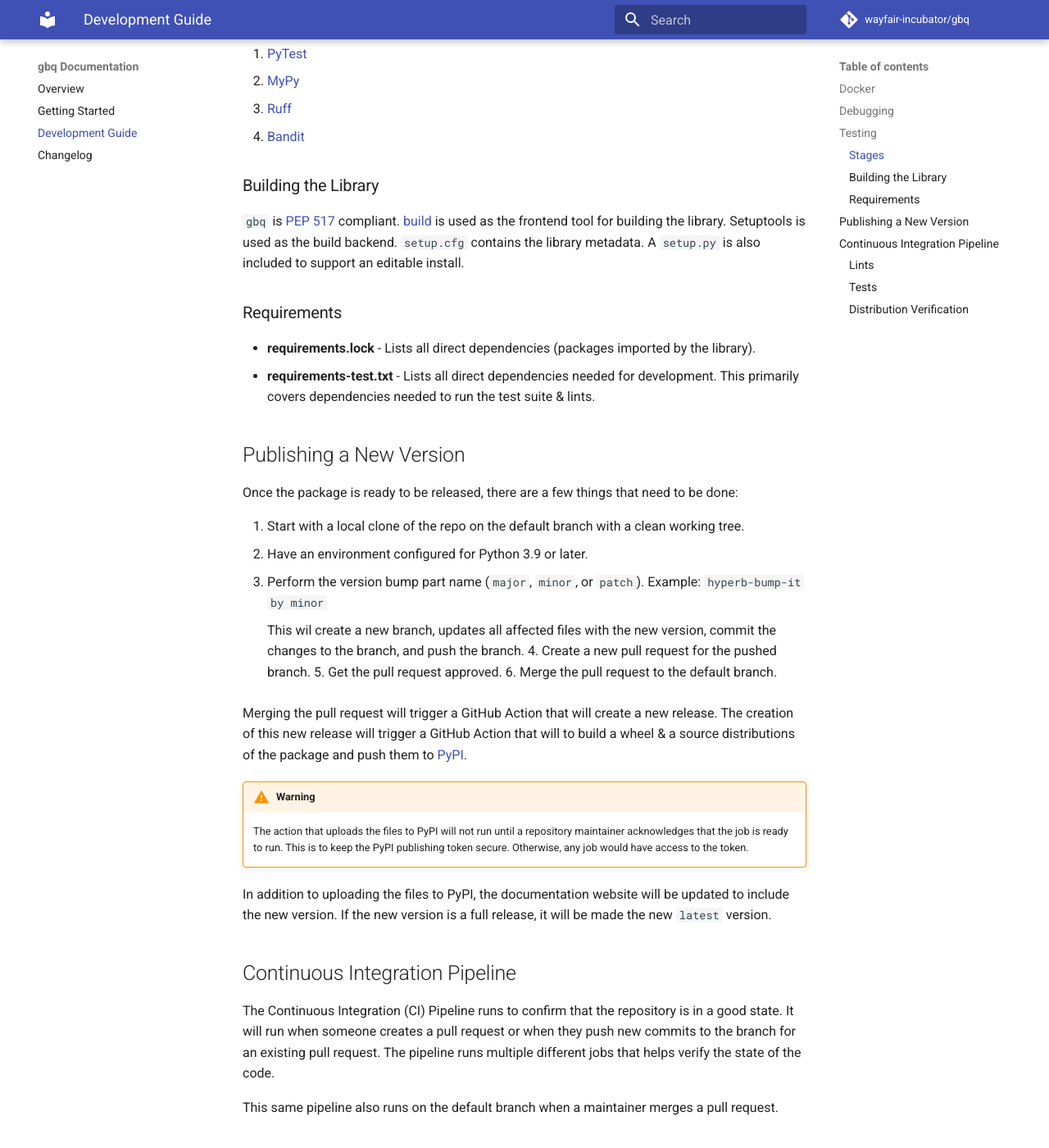
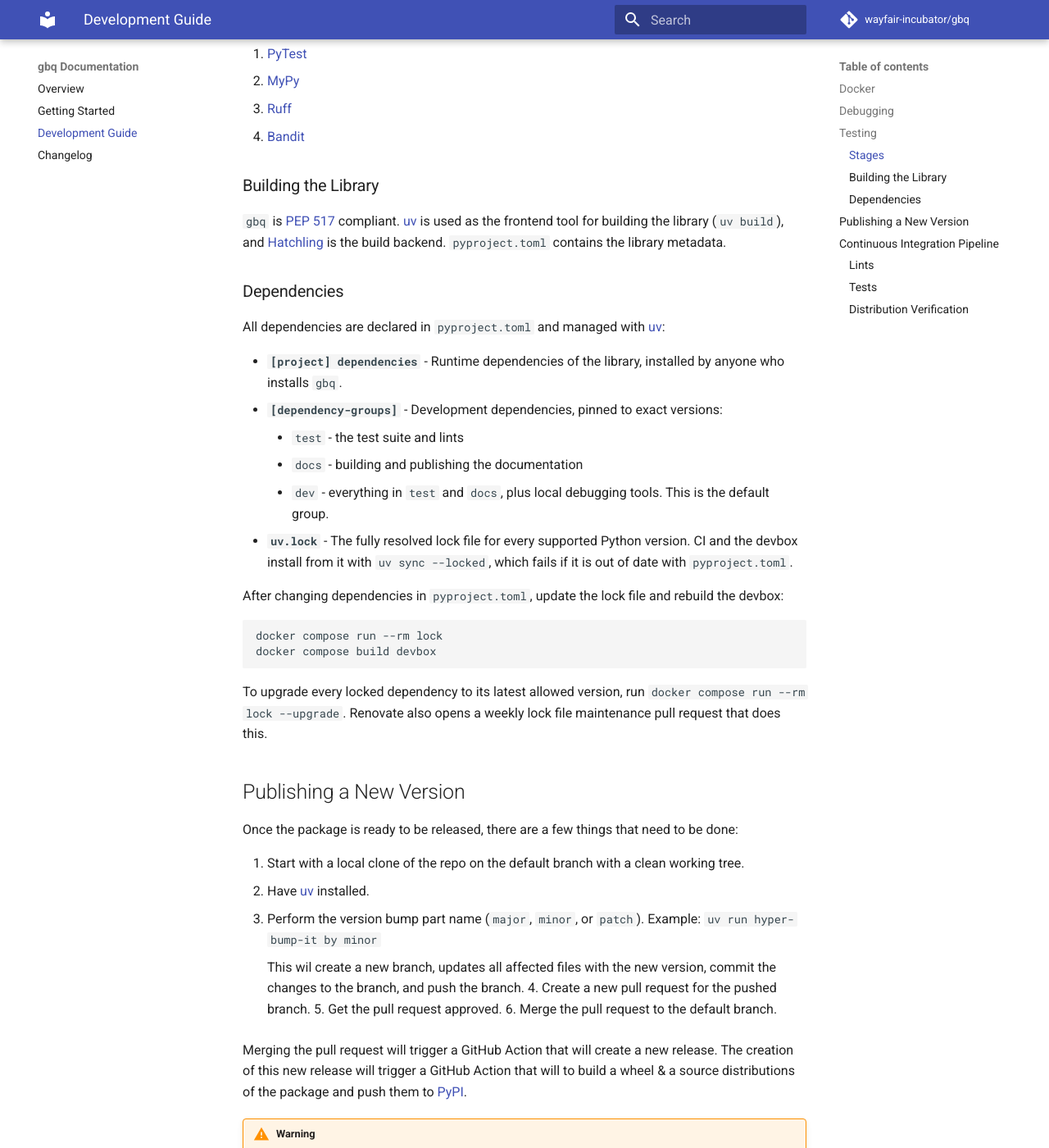
Before and after one commit to wayfair-incubator/gbq, an MkDocs documentation site: the page built from docs/development-guide.md, in a window 1280 px wide and 1400 px high, scrolled down 1604 px. Shown: the whole window at 82% size. Built offline with MkDocs 1.6.1 and Material for MkDocs 9.7.7, drawn with Linux system fonts in a browser that asks for light colours; comment, search, counter and statistics services are not loaded; the version menu is left out.

Commit message:
chore: manage dependencies with uv.lock and pin uv across CI and devbox (#637)

````diff
--- a/docs/development-guide.md
+++ b/docs/development-guide.md
@@ -72,23 +72,39 @@
 
 ### Building the Library
 
-`gbq` is [PEP 517][pep-517] compliant. [build][build] is used as the frontend tool for building the library.
-Setuptools is used as the build backend. `setup.cfg` contains the library metadata. A `setup.py` is also included to
-support an editable install.
+`gbq` is [PEP 517][pep-517] compliant. [uv][uv-docs] is used as the frontend tool for building the library
+(`uv build`), and [Hatchling][hatchling] is the build backend. `pyproject.toml` contains the library metadata.
 
-### Requirements
+### Dependencies
 
-* **requirements.lock** - Lists all direct dependencies (packages imported by the library).
-* **requirements-test.txt** - Lists all direct dependencies needed for development. This primarily covers dependencies needed to run the test suite & lints.
+All dependencies are declared in `pyproject.toml` and managed with [uv][uv-docs]:
+
+* **`[project] dependencies`** - Runtime dependencies of the library, installed by anyone who installs `gbq`.
+* **`[dependency-groups]`** - Development dependencies, pinned to exact versions:
+    * `test` - the test suite and lints
+    * `docs` - building and publishing the documentation
+    * `dev` - everything in `test` and `docs`, plus local debugging tools. This is the default group.
+* **`uv.lock`** - The fully resolved lock file for every supported Python version. CI and the devbox install from it
+  with `uv sync --locked`, which fails if it is out of date with `pyproject.toml`.
+
+After changing dependencies in `pyproject.toml`, update the lock file and rebuild the devbox:
+
+```bash
+docker compose run --rm lock
+docker compose build devbox
+```
+
+To upgrade every locked dependency to its latest allowed version, run `docker compose run --rm lock --upgrade`.
+Renovate also opens a weekly lock file maintenance pull request that does this.
 
 ## Publishing a New Version
 
 Once the package is ready to be released, there are a few things that need to be done:
 
 1. Start with a local clone of the repo on the default branch with a clean working tree.
-2. Have an environment configured for Python 3.9 or later.
+2. Have [uv][uv-docs] installed.
 3. Perform the version bump part name (`major`, `minor`, or `patch`).
-    Example: `hyperb-bump-it by minor`
+    Example: `uv run hyper-bump-it by minor`
 
     This wil create a new branch, updates all affected files with the new version, commit the changes to the branch, and
     push the branch.
@@ -147,6 +163,7 @@
 [bandit-docs]: https://bandit.readthedocs.io/en/stable/
 [sem-ver]: https://semver.org/
 [pep-517]: https://www.python.org/dev/peps/pep-0517
-[build]: https://pypa-build.readthedocs.io/
+[uv-docs]: https://docs.astral.sh/uv/
+[hatchling]: https://hatch.pypa.io/latest/
 [pypi]: https://pypi.org/project/gbq/
 [codecov]: https://about.codecov.io/
````
Also changed, not shown: CHANGELOG.md (+4 -0 lines), docker-compose.yml (+5 -3 lines), docs/index.md (+1 -1 lines), pyproject.toml (+37 -0 lines), renovate.json (+11 -6 lines), requirements-docs.txt (deleted, +0 -9 lines), requirements-test.txt (deleted, +0 -8 lines), requirements.txt (deleted, +0 -12 lines), 10 other files.
